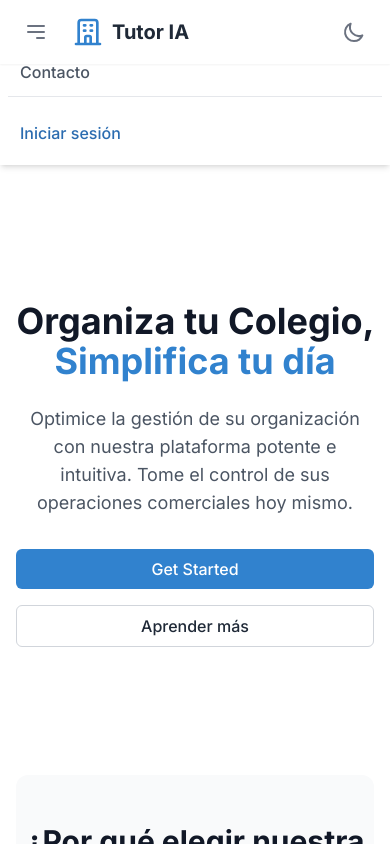
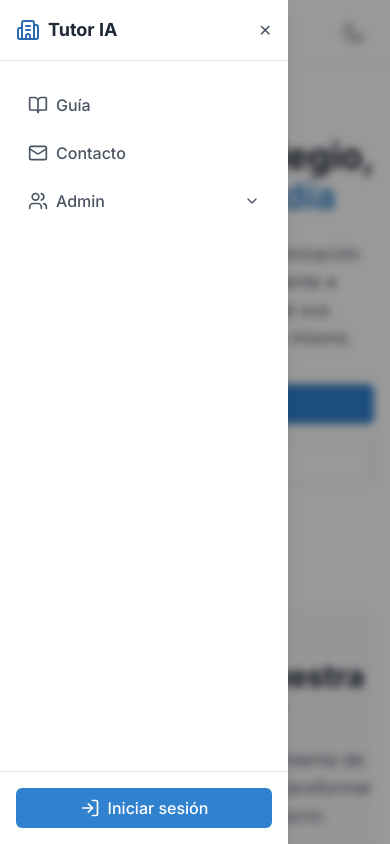
Before and after one commit to alexanardi/mvp-tutor-ia-frontend, a Vue app: page / in a window 390 px wide. Both pictures are taken after a click on the button "Abrir menú". Shown: the top 844 px of the page. Built offline with nearby package versions, Linux system fonts and the light colour scheme; no server answers.

Commit message:
Cambios funcionalidades

```diff
--- a/package.json
+++ b/package.json
@@ -10,6 +10,7 @@
   },
   "dependencies": {
     "axios": "^1.8.4",
+    "lucide-vue-next": "^0.503.0",
     "pinia": "^2.1.7",
     "pinia-plugin-persistedstate": "^3.2.1",
     "vue": "^3.4.38",
--- a/src/components/layout/AppHeader.vue
+++ b/src/components/layout/AppHeader.vue
@@ -3,9 +3,26 @@ import { ref, computed } from 'vue'
 import { useRouter } from 'vue-router'
 import { useAuthStore } from '@/stores/auth'
 import ThemeToggle from './ThemeToggle.vue'
+import { Users, ChevronDown, Building2 } from 'lucide-vue-next'
+
 
 const router = useRouter()
 const authStore = useAuthStore()
+const adminDropdownOpen = ref(false)
+let adminDropdownTimeout: ReturnType<typeof setTimeout>
+
+const openAdminDropdown = () => {
+  clearTimeout(adminDropdownTimeout)
+  adminDropdownOpen.value = true
+}
+
+const delayedCloseAdminDropdown = () => {
+  adminDropdownTimeout = setTimeout(() => {
+    adminDropdownOpen.value = false
+  }, 300) // puedes ajustar el delay aquí
+}
+
+
 
 // Controla si el menú móvil está abierto (se emitirá al layout)
 const isMobileMenuOpen = ref(false)
@@ -29,7 +46,7 @@ const login = () => {
   })
 
   if (router.currentRoute.value.path === '/') {
-    router.push('/organizations')
+    router.push('/organizaciones')
   }
 }
 
@@ -52,15 +69,12 @@ const isLoggedIn = computed(() => authStore.isLoggedIn)
         <!-- Izquierda: Logo + Botón móvil -->
         <div class="flex items-center space-x-4">
           <!-- Botón móvil visible solo en pantallas pequeñas -->
-          <button
-            @click="toggleMobileMenu"
-            class="md:hidden p-2 rounded-md text-gray-500 hover:text-gray-600 hover:bg-gray-100 dark:text-gray-400 dark:hover:text-gray-300 dark:hover:bg-gray-700"
-          >
+          <button @click="toggleMobileMenu"
+            class="md:hidden p-2 rounded-md text-gray-500 hover:text-gray-600 hover:bg-gray-100 dark:text-gray-400 dark:hover:text-gray-300 dark:hover:bg-gray-700">
             <span class="sr-only">Abrir menú</span>
             <!-- Icono hamburguesa -->
             <svg class="h-6 w-6" fill="none" viewBox="0 0 24 24" stroke="currentColor">
-              <path stroke-linecap="round" stroke-linejoin="round" stroke-width="2"
-                d="M4 6h16M4 12h16m-7 6h7" />
+              <path stroke-linecap="round" stroke-linejoin="round" stroke-width="2" d="M4 6h16M4 12h16m-7 6h7" />
             </svg>
           </button>
 
@@ -76,25 +90,42 @@ const isLoggedIn = computed(() => authStore.isLoggedIn)
 
         <!-- Centro: navegación solo en escritorio -->
         <nav class="hidden md:flex space-x-6">
-          <router-link
-            to="/guia"
-            class="px-3 py-2 rounded-md text-sm font-medium text-gray-600 hover:text-gray-900 hover:bg-gray-50 dark:text-gray-300 dark:hover:text-white dark:hover:bg-gray-700"
-          >
+          <router-link to="/guia"
+            class="px-3 py-2 rounded-md text-sm font-medium text-gray-600 hover:text-gray-900 hover:bg-gray-50 dark:text-gray-300 dark:hover:text-white dark:hover:bg-gray-700">
             Guía
           </router-link>
-          <router-link
-            to="/contacto"
-            class="px-3 py-2 rounded-md text-sm font-medium text-gray-600 hover:text-gray-900 hover:bg-gray-50 dark:text-gray-300 dark:hover:text-white dark:hover:bg-gray-700"
-          >
+          <router-link to="/contacto"
+            class="px-3 py-2 rounded-md text-sm font-medium text-gray-600 hover:text-gray-900 hover:bg-gray-50 dark:text-gray-300 dark:hover:text-white dark:hover:bg-gray-700">
             Contacto
           </router-link>
-          <router-link
-            v-if="isLoggedIn"
-            to="/organizaciones"
-            class="px-3 py-2 rounded-md text-sm font-medium text-gray-600 hover:text-gray-900 hover:bg-gray-50 dark:text-gray-300 dark:hover:text-white dark:hover:bg-gray-700"
-          >
-            Organizaciones
-          </router-link>
+          <!-- Admin dropdown solo si está logueado -->
+          <div v-if="isLoggedIn" class="relative" @mouseenter="openAdminDropdown"
+            @mouseleave="delayedCloseAdminDropdown">
+            <button
+              class="flex items-center gap-2 px-3 py-2 rounded-md text-sm font-medium text-gray-600 hover:text-primary-600 hover:bg-gray-50 dark:text-gray-300 dark:hover:text-primary-400 dark:hover:bg-gray-700">
+              <Users class="w-5 h-5" />
+              <span class="text-left flex-1">Admin</span>
+              <ChevronDown class="w-4 h-4 ml-auto" />
+            </button>
+
+            <transition name="fade">
+              <div v-if="adminDropdownOpen"
+                class="absolute left-0 mt-2 w-56 rounded-md shadow-lg bg-white dark:bg-gray-800 ring-1 ring-black ring-opacity-5 z-50">
+                <router-link to="/organizaciones"
+                  class="flex items-center gap-2 px-4 py-2 text-sm text-gray-700 dark:text-gray-200 hover:bg-gray-100 dark:hover:bg-gray-700 rounded-md"
+                  @click="adminDropdownOpen = false">
+                  <Building2 class="w-4 h-4" />
+                  Organizaciones
+                </router-link>
+              </div>
+            </transition>
+          </div>
+
+
+
+
+
+
         </nav>
 
         <!-- Derecha: modo oscuro y login/logout -->
@@ -103,18 +134,10 @@ const isLoggedIn = computed(() => authStore.isLoggedIn)
           <ThemeToggle />
 
           <!-- Botones de login/logout solo visibles en escritorio -->
-          <button
-            v-if="!isLoggedIn"
-            @click="login"
-            class="hidden md:block ml-2 btn-primary"
-          >
+          <button v-if="!isLoggedIn" @click="login" class="hidden md:block ml-2 btn-primary">
             Inciar sesión
           </button>
-          <button
-            v-else
-            @click="logout"
-            class="hidden md:block ml-2 btn-outline"
-          >
+          <button v-else @click="logout" class="hidden md:block ml-2 btn-outline">
             Cerrar sesión
           </button>
         </div>
--- a/src/components/layout/MobileMenu.vue
+++ b/src/components/layout/MobileMenu.vue
@@ -1,18 +1,18 @@
 <script setup lang="ts">
 import { useRouter } from 'vue-router'
 import { useAuthStore } from '@/stores/auth'
-import { computed } from 'vue'
-
+import { computed, ref } from 'vue'
+import { Home, BookOpen, Mail, LogIn, LogOut, Users, Building2, ChevronDown } from 'lucide-vue-next'
 
 const router = useRouter()
 const authStore = useAuthStore()
 
-// Emitimos un evento al hacer clic para cerrar el menú en el layout padre
 const emit = defineEmits<{
   (e: 'close'): void
 }>()
 
 const isLoggedIn = computed(() => authStore.isLoggedIn)
+const showAdminDropdown = ref(false)
 
 const login = () => {
   authStore.login({
@@ -32,54 +32,103 @@ const logout = () => {
 </script>
 
 <template>
-  <!-- Visible solo en móviles -->
-  <div class="md:hidden bg-white dark:bg-gray-800 shadow-md animate-slide-in">
-    <div class="px-2 pt-2 pb-3 space-y-1">
+  <transition name="fade">
+    <div class="fixed inset-0 z-50 md:hidden">
+      <!-- Fondo oscuro -->
+      <div
+        class="absolute inset-0 bg-black bg-opacity-40 backdrop-blur-sm"
+        @click="emit('close')"
+      />
+
+      <!-- Menú lateral izquierdo -->
+      <aside
+        class="absolute top-0 left-0 w-72 h-full bg-white dark:bg-gray-900 text-gray-800 dark:text-white shadow-lg transform transition-transform duration-300 ease-in-out"
+      >
+        <div class="flex items-center justify-between px-4 py-4 border-b border-gray-200 dark:border-gray-700">
+          <div class="flex items-center space-x-2">
+            <Building2 class="w-6 h-6 text-primary-600 dark:text-primary-400" />
+            <span class="text-lg font-bold text-left">Tutor IA</span>
+          </div>
+          <button @click="emit('close')" class="text-gray-600 dark:text-gray-300 hover:text-primary-500">
+            ✕
+          </button>
+        </div>
+
+        <!-- Enlaces -->
+        <nav class="px-4 py-6 space-y-2">
           <router-link
             to="/guia"
             @click="emit('close')"
-        class="block px-3 py-2 rounded-md text-base font-medium text-gray-600 hover:text-gray-900 hover:bg-gray-50
-               dark:text-gray-300 dark:hover:text-white dark:hover:bg-gray-700"
+            class="flex items-center gap-2 px-3 py-2 rounded-md text-base font-medium text-gray-600 hover:text-primary-600 hover:bg-gray-50 dark:text-gray-300 dark:hover:text-primary-400 dark:hover:bg-gray-700"
           >
-        Guía
+            <BookOpen class="w-5 h-5" /> Guía
           </router-link>
           <router-link
             to="/contacto"
             @click="emit('close')"
-        class="block px-3 py-2 rounded-md text-base font-medium text-gray-600 hover:text-gray-900 hover:bg-gray-50
-               dark:text-gray-300 dark:hover:text-white dark:hover:bg-gray-700"
+            class="flex items-center gap-2 px-3 py-2 rounded-md text-base font-medium text-gray-600 hover:text-primary-600 hover:bg-gray-50 dark:text-gray-300 dark:hover:text-primary-400 dark:hover:bg-gray-700"
           >
-        Contacto
+            <Mail class="w-5 h-5" /> Contacto
           </router-link>
+
+          <!-- Dropdown Admin -->
+          <div
+            class="relative"
+            @mouseenter="showAdminDropdown = true"
+            @mouseleave="showAdminDropdown = false"
+          >
+            <button
+              class="flex items-center justify-start gap-2 px-3 py-2 w-full rounded-md text-base font-medium text-gray-600 hover:text-primary-600 hover:bg-gray-50 dark:text-gray-300 dark:hover:text-primary-400 dark:hover:bg-gray-700"
+            >
+              <Users class="w-5 h-5" /> Admin
+              <ChevronDown class="w-4 h-4 ml-auto" />
+            </button>
+            <div
+              v-if="showAdminDropdown"
+              class="absolute left-0 mt-1 w-full bg-white dark:bg-gray-800 rounded-md shadow-lg z-10"
+            >
               <router-link
-        v-if="isLoggedIn"
                 to="/organizaciones"
                 @click="emit('close')"
-        class="block px-3 py-2 rounded-md text-base font-medium text-gray-600 hover:text-gray-900 hover:bg-gray-50
-               dark:text-gray-300 dark:hover:text-white dark:hover:bg-gray-700"
+                class="flex items-center gap-2 px-4 py-2 rounded-md text-sm font-medium text-gray-600 hover:text-primary-600 hover:bg-gray-50 dark:text-gray-300 dark:hover:text-primary-400 dark:hover:bg-gray-700"
               >
-        Organizaciones
+                <Users class="w-4 h-4" /> Organizaciones
               </router-link>
+            </div>
+          </div>
+        </nav>
 
-      <!-- Línea separadora -->
-      <div class="pt-4 mt-2 border-t border-gray-200 dark:border-gray-700">
+        <!-- Acciones -->
+        <div class="absolute bottom-0 w-full px-4 py-4 border-t border-gray-200 dark:border-gray-700">
+          <div class="flex flex-col gap-2">
             <button
               v-if="!isLoggedIn"
               @click="login"
-          class="block w-full text-left px-3 py-2 rounded-md text-base font-medium text-primary-600 hover:text-primary-800
-                 hover:bg-gray-50 dark:text-primary-400 dark:hover:text-primary-300 dark:hover:bg-gray-700"
+              class="btn-primary flex items-center gap-2 justify-center"
             >
-          Iniciar sesión
+              <LogIn class="w-5 h-5" /> Iniciar sesión
             </button>
             <button
               v-else
               @click="logout"
-          class="block w-full text-left px-3 py-2 rounded-md text-base font-medium text-gray-600 hover:text-gray-900
-                 hover:bg-gray-50 dark:text-gray-300 dark:hover:text-white dark:hover:bg-gray-700"
+              class="btn-outline flex items-center gap-2 justify-center"
             >
-          Cerrar sesión
+              <LogOut class="w-5 h-5" /> Cerrar sesión
             </button>
           </div>
         </div>
+      </aside>
     </div>
+  </transition>
 </template>
+
+<style scoped>
+.fade-enter-active,
+.fade-leave-active {
+  transition: opacity 0.2s ease;
+}
+.fade-enter-from,
+.fade-leave-to {
+  opacity: 0;
+}
+</style>
--- a/src/components/organizaciones/OrganizacionEliminar.vue
+++ b/src/components/organizaciones/OrganizacionEliminar.vue
@@ -2,7 +2,7 @@
 import type { Organizacion } from '@/types/organizacion'
 
 const { organizacion } = defineProps<{
-  organizacion: Organizacion
+  organizacion?: Organizacion
 }>()
 
 const emit = defineEmits<{
--- a/src/components/organizaciones/OrganizacionTabla.vue
+++ b/src/components/organizaciones/OrganizacionTabla.vue
@@ -2,7 +2,7 @@
 import type { Organizacion } from '@/types/organizacion'
 
 defineProps<{
-  organizaciones: Organizacion[]
+  organizaciones?: Organizacion[]
 }>()
 
 const emit = defineEmits<{
--- a/src/views/Organizaciones.vue
+++ b/src/views/Organizaciones.vue
@@ -4,7 +4,7 @@ import { api } from '@/utils/api'
 
 import type { Organizacion } from '@/types/organizacion'
 
-defineProps<{ organizacion: Organizacion }>()
+defineProps<{ organizacion?: Organizacion }>()
 
 import { useToast } from 'vue-toastification'
 const toast = useToast()
```
Also changed, not shown: 1 other file (tests, documents, lock files or other folders). Lines whose indentation alone changed are shown as unchanged.
